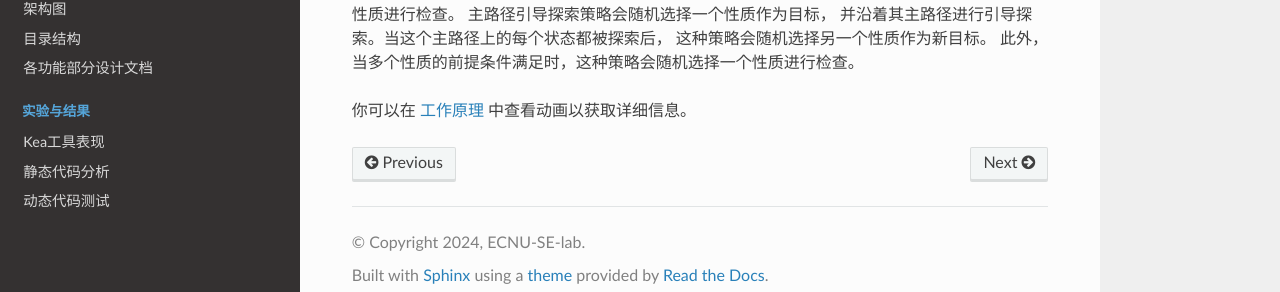
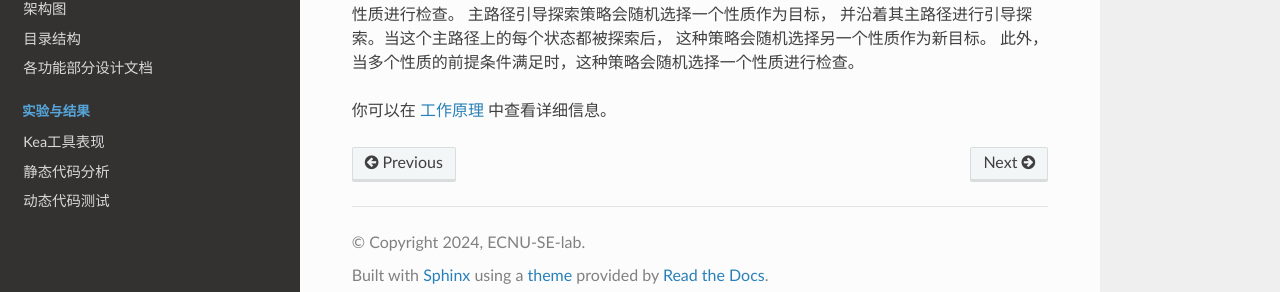
Before and after one commit to XixianLiang/kea-technic-docs, a Sphinx documentation site: the page built from docs/source/part-keaUserManuel/options.rst, in a window 1280 px wide and 900 px high, scrolled down 2163 px. Shown: the part 588-880 px from the top of the window. Built offline with Sphinx 7.4.7 and the Read the Docs theme 3.1.0, drawn with Linux system fonts in a browser that asks for light colours.

Commit message:
upgrade options

```diff
--- a/docs/source/part-keaUserManuel/options.rst
+++ b/docs/source/part-keaUserManuel/options.rst
@@ -126,4 +126,4 @@ property, properties, file, files: 这些参数对应 -f，用于指定包含性
 这种策略会随机选择另一个性质作为新目标。
 此外，当多个性质的前提条件满足时，这种策略会随机选择一个性质进行检查。
 
-你可以在 :ref:`kea_mechanism` 中查看动画以获取详细信息。
+你可以在 :ref:`kea_mechanism` 中查看详细信息。
```
